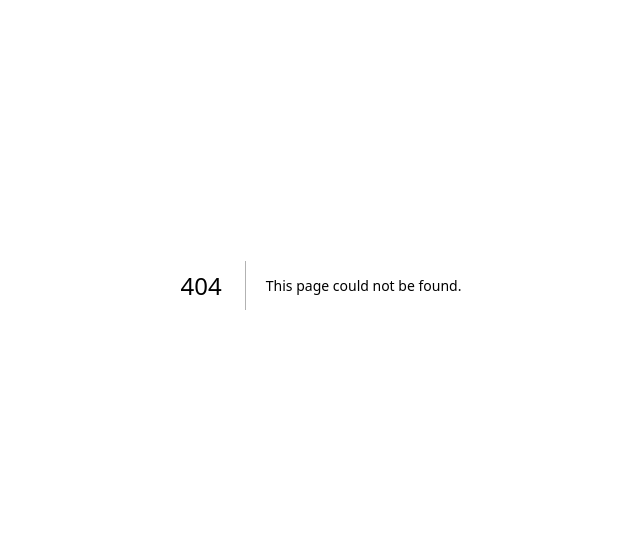
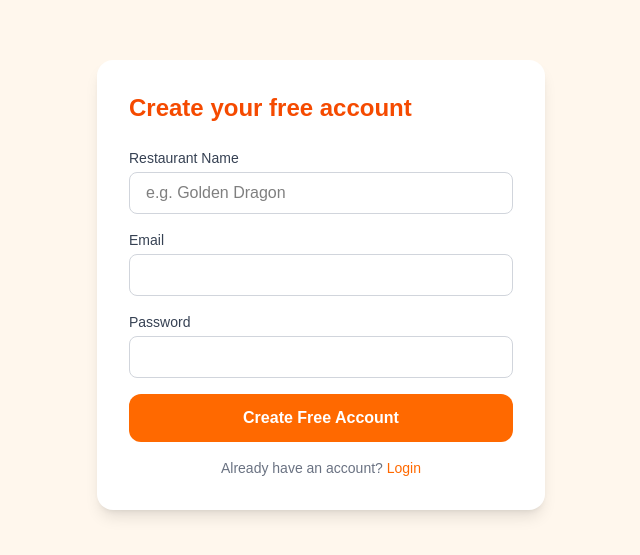
Before and after one commit to Yumis84/shavalleya, a Next.js app: page /auth/signup in a window 1280 px wide. Before the commit this address had no page. Shown: the part 115-670 px from the top of the page, without its empty margins (319-959 px from the left). Built offline with nearby package versions, Linux system fonts and the light colour scheme.

Commit message:
chore: import OrderKing MIT prototype

```diff
--- /dev/null
+++ b/app/auth/signup/page.tsx
@@ -0,0 +1,94 @@
+'use client'
+import { useState } from 'react'
+import { supabase } from '@/lib/supabase'
+import { useRouter } from 'next/navigation'
+import Link from 'next/link'
+import toast from 'react-hot-toast'
+
+export default function SignupPage() {
+  const router = useRouter()
+  const [email, setEmail] = useState('')
+  const [password, setPassword] = useState('')
+  const [restaurantName, setRestaurantName] = useState('')
+  const [loading, setLoading] = useState(false)
+
+  async function handleSignup(e: React.FormEvent) {
+    e.preventDefault()
+    setLoading(true)
+    const { data, error } = await supabase.auth.signUp({ email, password })
+    if (error) {
+      toast.error(error.message)
+      setLoading(false)
+      return
+    }
+    if (data.user) {
+      const { error: restError } = await supabase.from('restaurants').insert({
+        owner_id: data.user.id,
+        name: restaurantName,
+      })
+      if (restError) {
+        toast.error(restError.message)
+        setLoading(false)
+        return
+      }
+      toast.success('Account created!')
+      router.push('/dashboard')
+    }
+    setLoading(false)
+  }
+
+  return (
+    <main className="min-h-screen bg-orange-50 flex items-center justify-center p-4">
+      <div className="bg-white rounded-2xl shadow-lg p-8 w-full max-w-md">
+        <h1 className="text-2xl font-bold text-orange-600 mb-6">Create your free account</h1>
+        <form onSubmit={handleSignup} className="space-y-4">
+          <div>
+            <label className="block text-sm font-medium text-gray-700 mb-1">Restaurant Name</label>
+            <input
+              type="text"
+              value={restaurantName}
+              onChange={e => setRestaurantName(e.target.value)}
+              required
+              placeholder="e.g. Golden Dragon"
+              className="w-full border border-gray-300 rounded-lg px-4 py-2 focus:outline-none focus:ring-2 focus:ring-orange-400"
+            />
+          </div>
+          <div>
+            <label className="block text-sm font-medium text-gray-700 mb-1">Email</label>
+            <input
+              type="email"
+              value={email}
+              onChange={e => setEmail(e.target.value)}
+              required
+              className="w-full border border-gray-300 rounded-lg px-4 py-2 focus:outline-none focus:ring-2 focus:ring-orange-400"
+            />
+          </div>
+          <div>
+            <label className="block text-sm font-medium text-gray-700 mb-1">Password</label>
+            <input
+              type="password"
+              value={password}
+              onChange={e => setPassword(e.target.value)}
+              required
+              minLength={6}
+              className="w-full border border-gray-300 rounded-lg px-4 py-2 focus:outline-none focus:ring-2 focus:ring-orange-400"
+            />
+          </div>
+          <button
+            type="submit"
+            disabled={loading}
+            className="w-full bg-orange-500 text-white py-3 rounded-xl font-semibold hover:bg-orange-600 transition disabled:opacity-50"
+          >
+            {loading ? 'Creating account...' : 'Create Free Account'}
+          </button>
+        </form>
+        <p className="mt-4 text-center text-gray-500 text-sm">
+          Already have an account?{' '}
+          <Link href="/auth/login" className="text-orange-500 font-medium hover:underline">
+            Login
+          </Link>
+        </p>
+      </div>
+    </main>
+  )
+}
```
